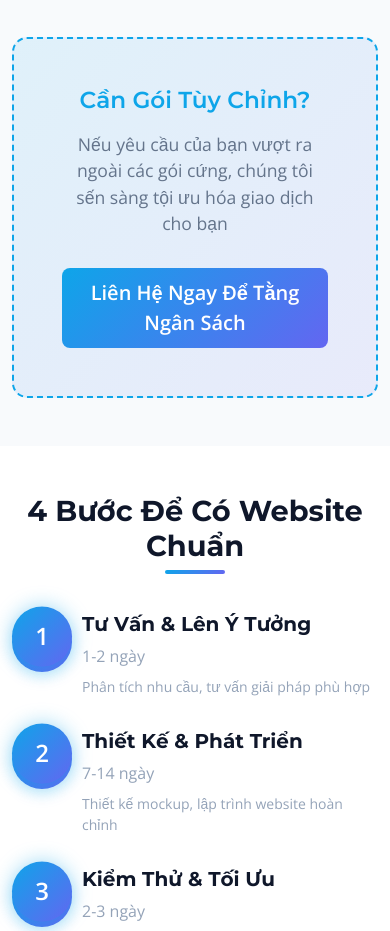
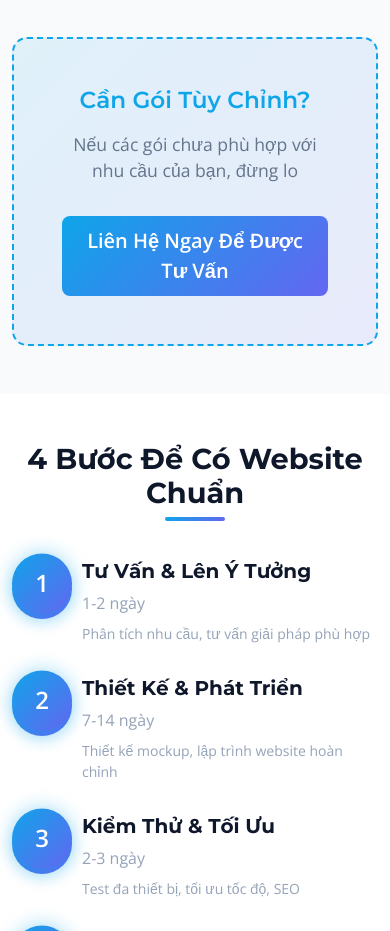
Before and after one commit to haduy3036/WebPro, a plain HTML site: page index.html in a window 390 px wide. Shown: the part 5020-5951 px from the top of the page. Drawn offline with nearby package versions, Linux system fonts and the light colour scheme.

Commit message:
responsive

```diff
--- a/index.html
+++ b/index.html
@@ -252,8 +252,8 @@
                 <div class="col-lg-12">
                     <div class="custom-package-cta" style="background: linear-gradient(135deg, rgba(14, 165, 233, 0.1) 0%, rgba(99, 102, 241, 0.1) 100%); border: 2px dashed var(--primary-color); border-radius: var(--radius-lg); padding: 3rem; text-align: center;">
                         <h3 style="color: var(--primary-color); margin-bottom: 1rem;">Cần Gói Tùy Chỉnh?</h3>
-                        <p style="color: var(--text-secondary); margin-bottom: 2rem; font-size: 1.1rem;">Nếu yêu cầu của bạn vượt ra ngoài các gói cứng, chúng tôi sến sàng tội ưu hóa giao dịch cho bạn</p>
-                        <a href="register.html" class="btn btn-primary btn-lg">Liên Hệ Ngay Để Tằng Ngân Sách</a>
+                        <p style="color: var(--text-secondary); margin-bottom: 2rem; font-size: 1.1rem;">Nếu các gói chưa phù hợp với nhu cầu của bạn, đừng lo</p>
+                        <a href="register.html" class="btn btn-primary btn-lg">Liên Hệ Ngay Để Được Tư Vấn</a>
                     </div>
                 </div>
         </div>
```
